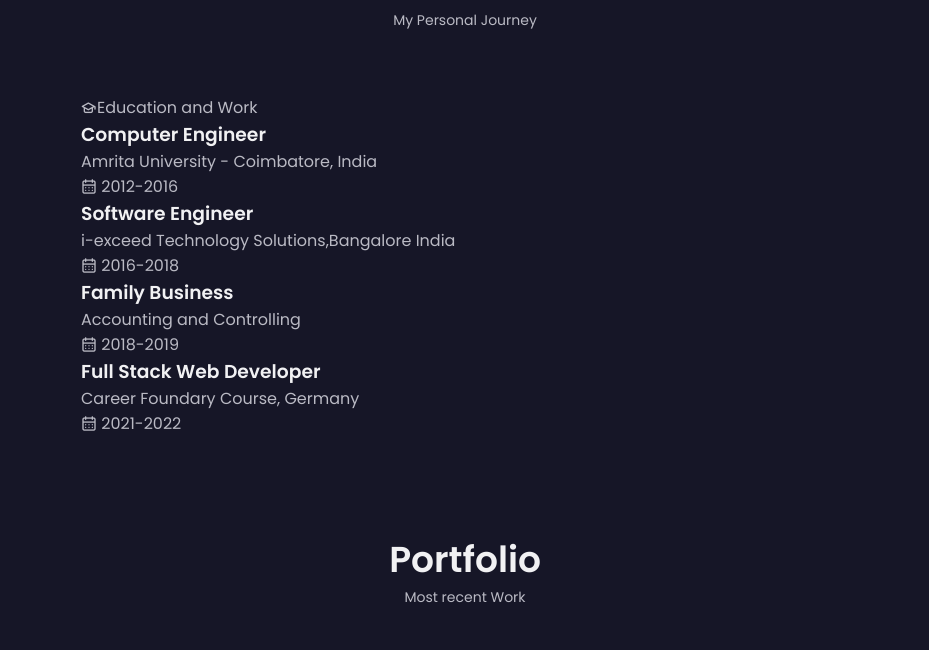
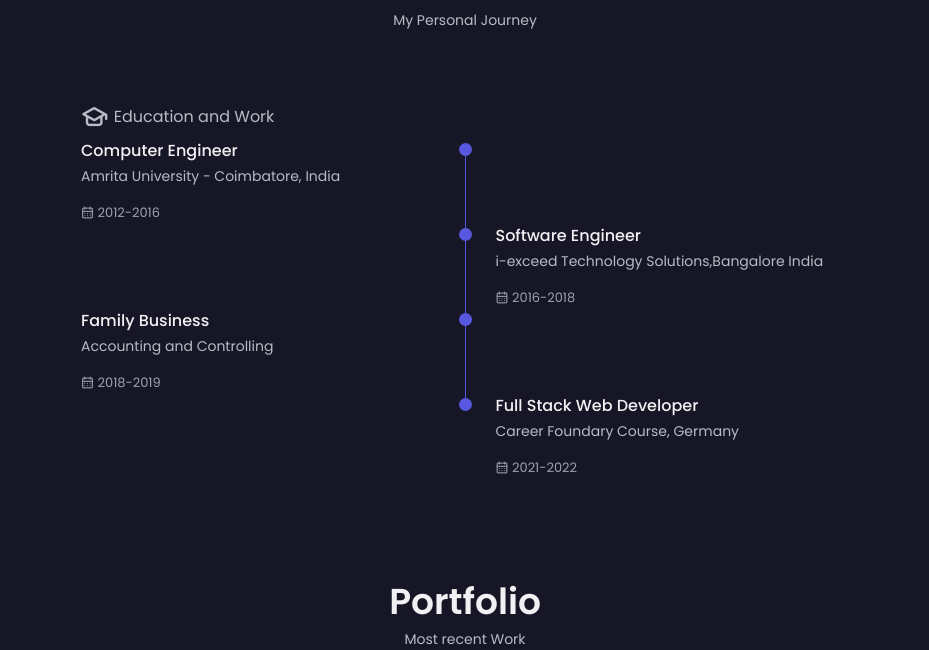
Before and after one commit to sharmilasanu/Sharmila_Sundararaj_Portfolio, a plain HTML site: page index.html in a window 1280 px wide. Shown: the part 2004-2654 px from the top of the page, without its empty margins (175-1104 px from the left). Drawn offline with nearby package versions, Linux system fonts and the light colour scheme.

Commit message:
Update styles.css

```diff
--- a/assets/css/styles.css
+++ b/assets/css/styles.css
@@ -464,7 +464,42 @@ img {
 }
 
 /*==================== QUALIFICATION ====================*/
-
+.qualification__icon {
+  font-size: 1.8rem;
+  margin-right: var(--mb-0-25);
+}
+.qualification__data {
+  display: grid;
+  grid-template-columns: 1fr max-content 1fr;
+  column-gap: 1.5rem;
+}
+.qualification__title {
+  font-size: var(--normal-font-size);
+  font-weight: var(--font-medium);
+}
+.qualification__subtitle {
+  display: inline-block;
+  font-size: var(--small-font-size);
+  margin-bottom: var(--mb-1);
+}
+.qualification__calendar {
+  font-size: var(--smaller-font-size);
+  color: var(--text-color-light);
+}
+.qualification__rounder {
+  display: inline-block;
+  width: 13px;
+  height: 13px;
+  background-color: var(--first-color);
+  border-radius: 50%;
+}
+.qualification__line {
+  display: block;
+  width: 1px;
+  height: 100%;
+  background-color: var(--first-color);
+  transform: translate(6px, -7px);
+}
 /*==================== SERVICES ====================*/
 
 /* Active Modal */
```
